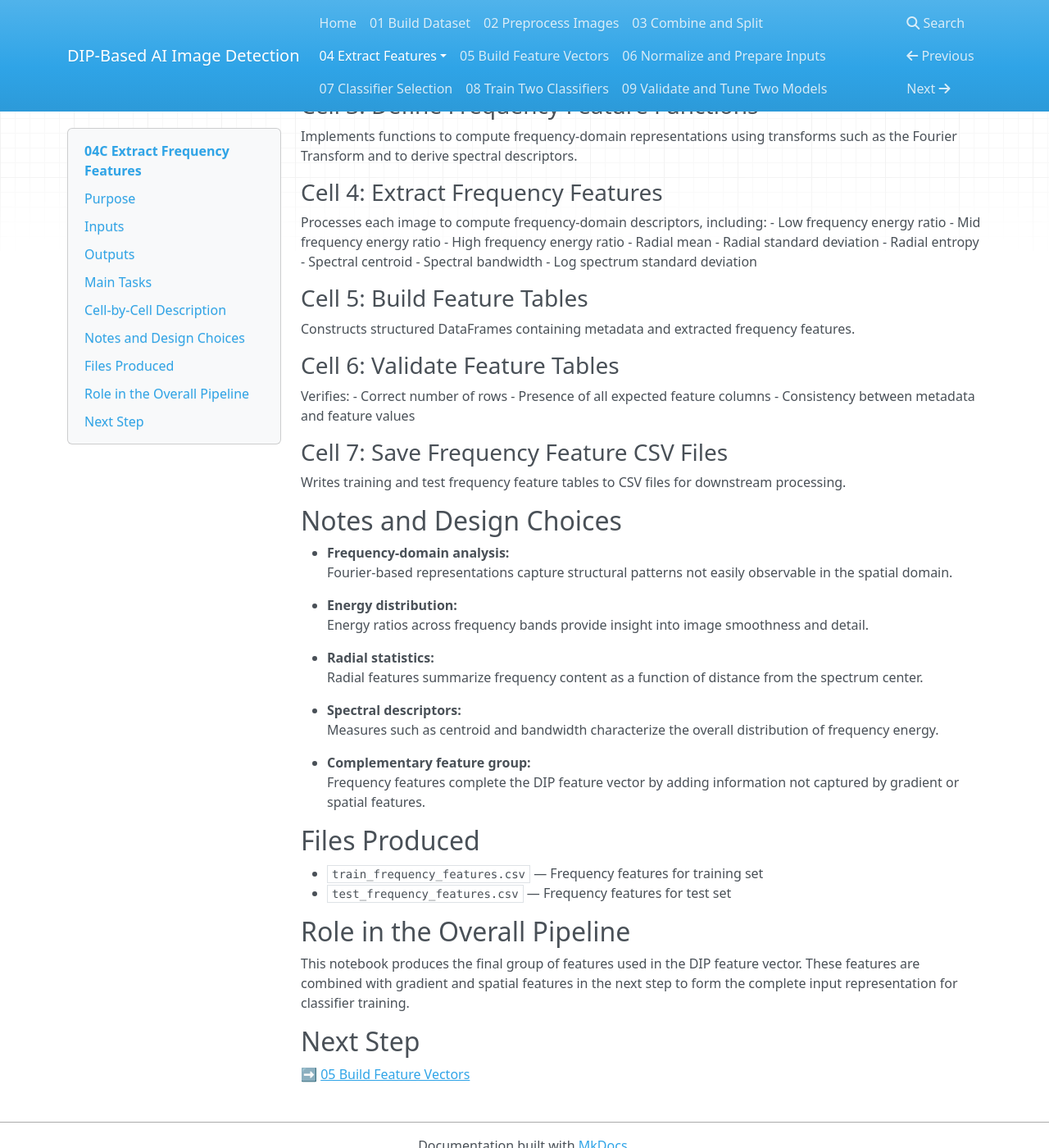
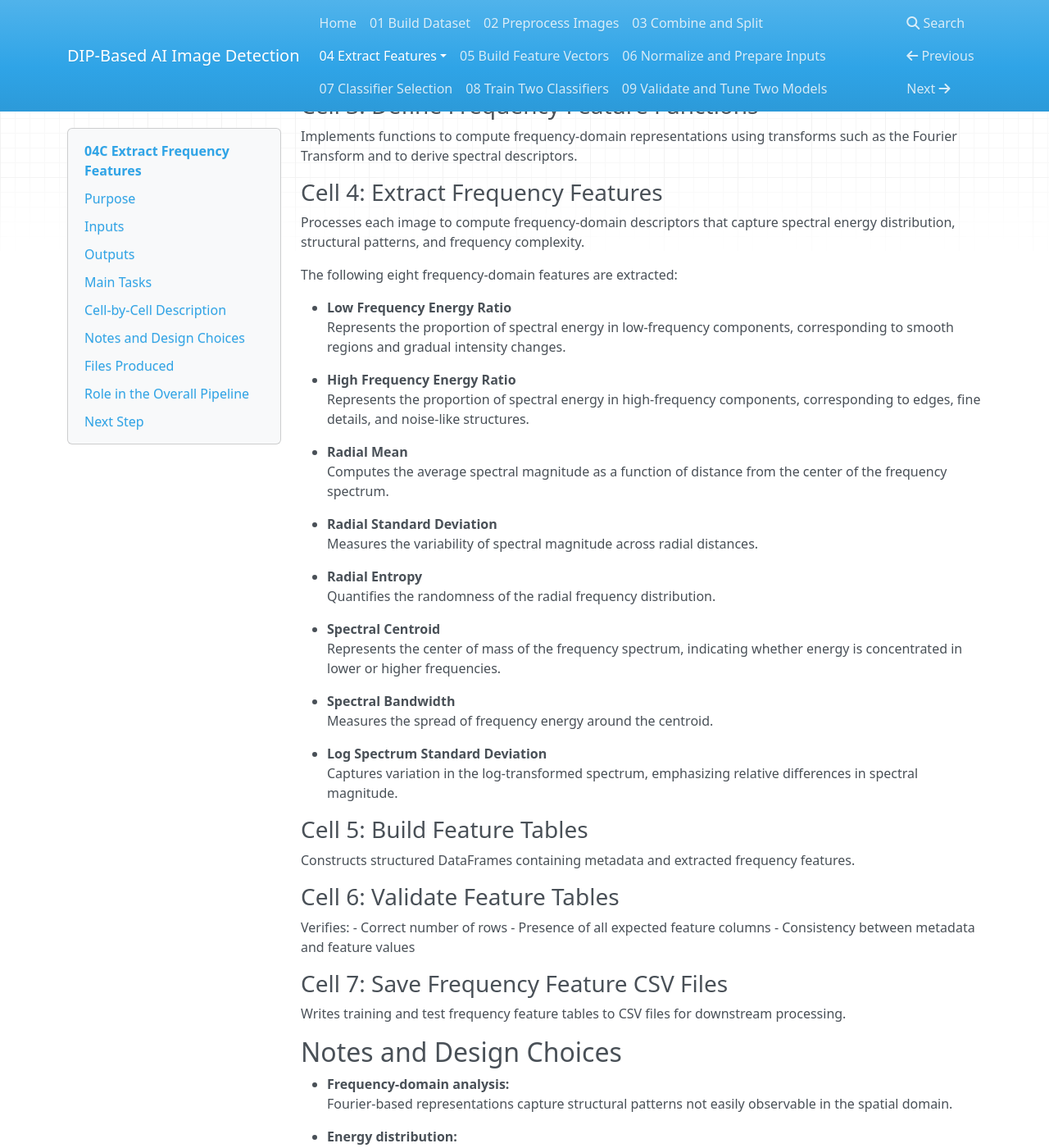
Before and after one commit to pgailinas/dip-ai-image-detection, an MkDocs documentation site: the page built from docs/04C_Extract_Frequency_Features.md, in a window 1280 px wide and 1400 px high, scrolled down 1364 px. Shown: the whole window at 82% size. Built offline with MkDocs 1.6.1, drawn with Linux system fonts in a browser that asks for light colours; nearby versions of some CDN libraries.

Commit message:
Update 04C_Extract_Frequency_Features.md

```diff
--- a/docs/04C_Extract_Frequency_Features.md
+++ b/docs/04C_Extract_Frequency_Features.md
@@ -63,16 +63,33 @@ Reads the training and test metadata files generated in the previous step.
 Implements functions to compute frequency-domain representations using transforms such as the Fourier Transform and to derive spectral descriptors.
 
 ### Cell 4: Extract Frequency Features
-Processes each image to compute frequency-domain descriptors, including:
-- Low frequency energy ratio
-- Mid frequency energy ratio
-- High frequency energy ratio
-- Radial mean
-- Radial standard deviation
-- Radial entropy
-- Spectral centroid
-- Spectral bandwidth
-- Log spectrum standard deviation
+Processes each image to compute frequency-domain descriptors that capture spectral energy distribution, structural patterns, and frequency complexity.
+
+The following eight frequency-domain features are extracted:
+
+- **Low Frequency Energy Ratio**
+  Represents the proportion of spectral energy in low-frequency components, corresponding to smooth regions and gradual intensity changes.
+
+- **High Frequency Energy Ratio**
+  Represents the proportion of spectral energy in high-frequency components, corresponding to edges, fine details, and noise-like structures.
+
+- **Radial Mean**
+  Computes the average spectral magnitude as a function of distance from the center of the frequency spectrum.
+
+- **Radial Standard Deviation**
+  Measures the variability of spectral magnitude across radial distances.
+
+- **Radial Entropy**
+  Quantifies the randomness of the radial frequency distribution.
+
+- **Spectral Centroid**
+  Represents the center of mass of the frequency spectrum, indicating whether energy is concentrated in lower or higher frequencies.
+
+- **Spectral Bandwidth**
+  Measures the spread of frequency energy around the centroid.
+
+- **Log Spectrum Standard Deviation**
+  Captures variation in the log-transformed spectrum, emphasizing relative differences in spectral magnitude.
 
 ### Cell 5: Build Feature Tables
 Constructs structured DataFrames containing metadata and extracted frequency features.
```
